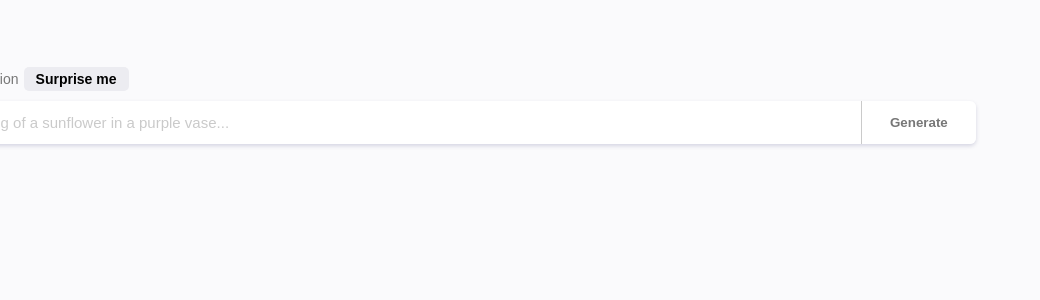
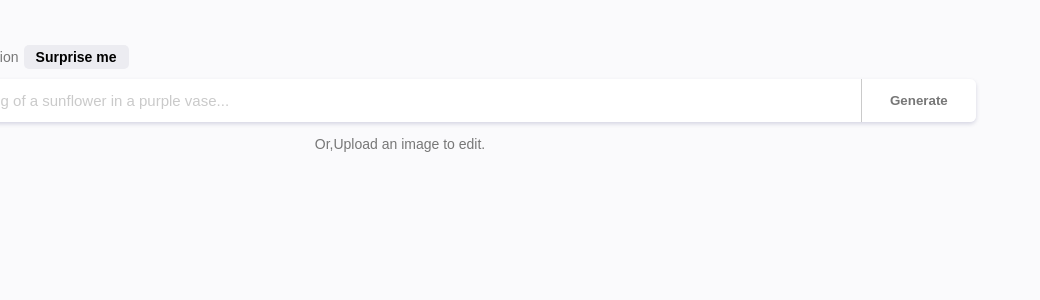
Before and after one commit to echizenyayota/react-dalle-clone-open, a React (Create React App) app: page / in a window 1280 px wide. Shown: the top 300 px of the page, without its empty margins (0-1040 px from the left). Built offline with nearby package versions, Linux system fonts and the light colour scheme.

Commit message:
46:11 Upload the image

```diff
--- a/src/App.js
+++ b/src/App.js
@@ -60,6 +60,13 @@ const App = () => {
           />
           <button onClick={getImages}>Generate</button>
         </div>
+        <p className="extra-info">Or,
+          <span>
+            <label htmlFor="files">Upload an image </label>
+            <input id="files" accept="image/*" type="file" hidden/>
+          </span>
+          to edit.
+        </p>
         {error && <p>{error}</p>}
       </section>
       <section className="image-section">
--- a/src/index.css
+++ b/src/index.css
@@ -96,3 +96,7 @@ p {
     max-width: 100%;
   }
 }
+
+.extra-info {
+  text-align: center;
+}
```
